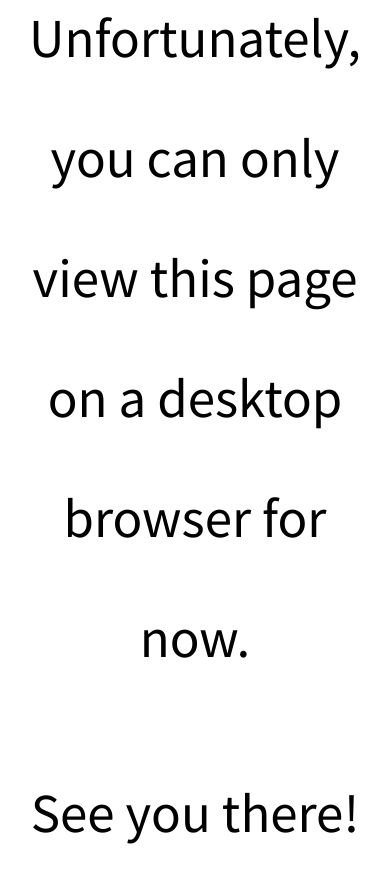
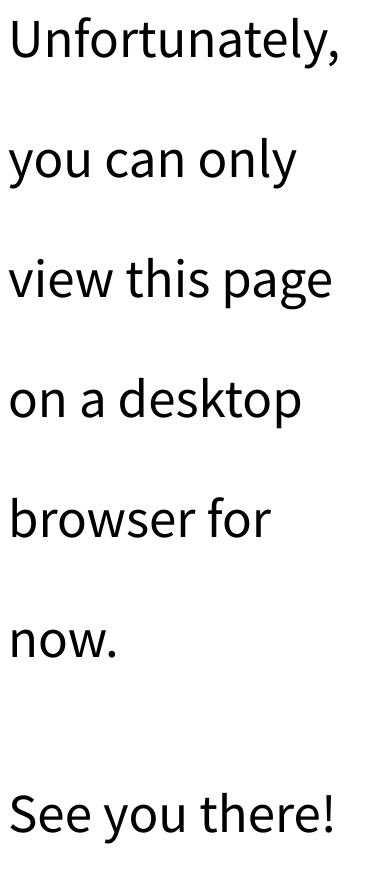
Before and after one commit to reputationpen/ResumeSite, a plain HTML site: page mobile.html in a window 390 px wide. Shown: the part 685-1568 px from the top of the page. Drawn offline with Linux system fonts and the light colour scheme; a web font is replaced by a local one.

Commit message:
Update mobile.html

```diff
--- a/mobile.html
+++ b/mobile.html
@@ -2,7 +2,9 @@
   <link rel="stylesheet" href="mobile.css">
 </head>
 <body>
-  <p style="text-align: center;"><span>I see you&apos;ve found my resume, but it appears you&apos;re on mobile.</span></p>
-  <p style="text-align: center;"><span>Unfortunately, you can only view this page on a desktop browser for now.</span></p>
-  <p style="text-align: center;"><span>See you there!<br></span></p>
+  <div id=box>
+    <p style="text-align: left;"><span>I see you&apos;ve found my resume, but it appears you&apos;re on mobile.</span></p>
+    <p style="text-align: left;"><span>Unfortunately, you can only view this page on a desktop browser for now.</span></p>
+    <p style="text-align: left;"><span>See you there!<br></span></p>
+  </div>
 </body>
```
